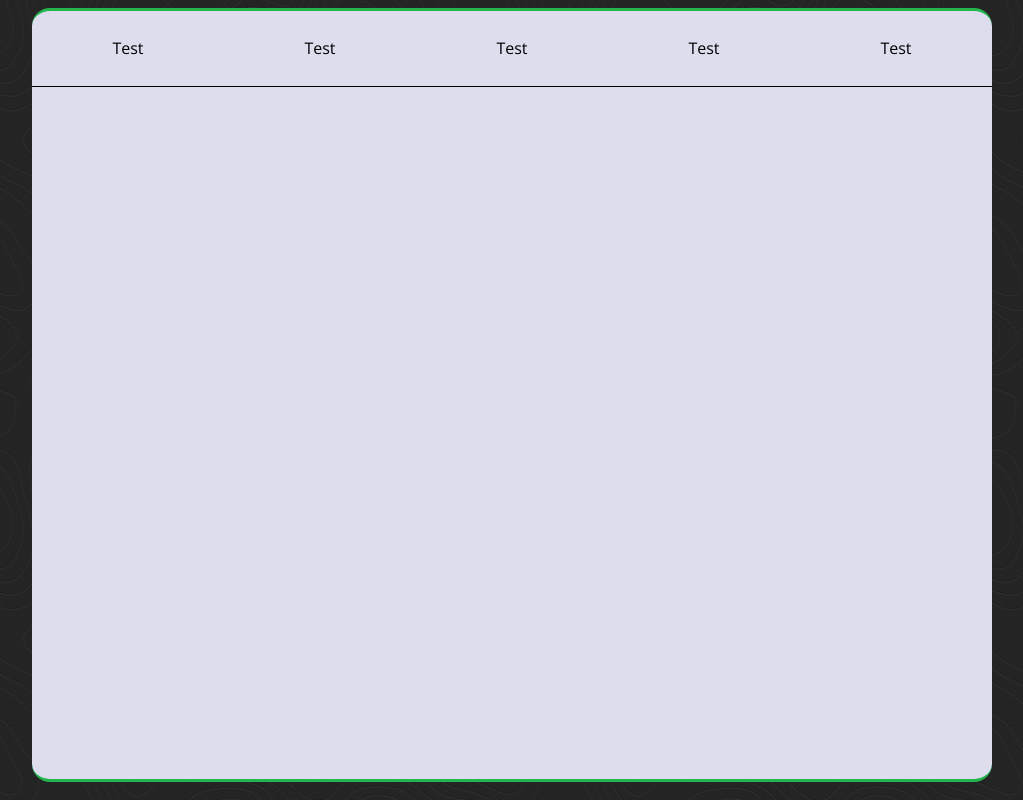
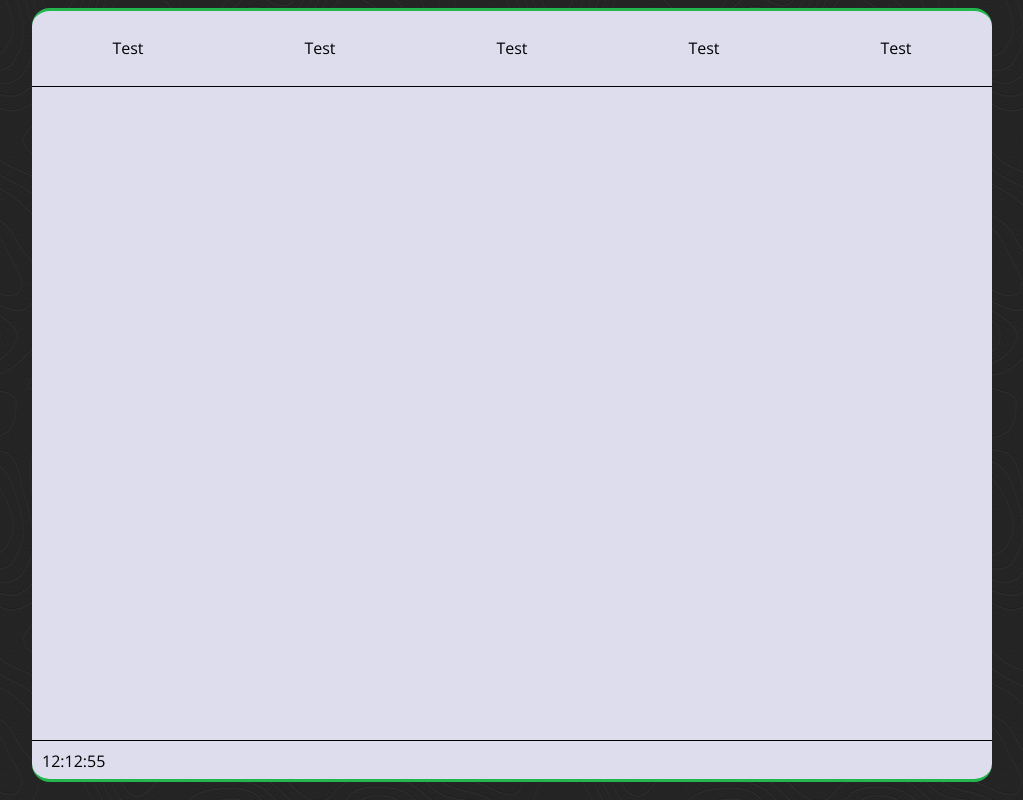
Before and after one commit to ItsRobEllis/HCI, a plain HTML site: page index.html in a window 1280 px wide. Shown: the whole page, without its empty margins (128-1151 px from the left). Drawn offline with nearby package versions, Linux system fonts and the light colour scheme.

Commit message:
Footer & Clock

```diff
--- a/css/master.css
+++ b/css/master.css
@@ -18,6 +18,17 @@ header{
 	width: inherit;
 	height: 75px;
     position: absolute;
+}
+
+footer {
+    width: 940px;
+    height: 40px;
+    top: 740px;
+    position: absolute;
+    border-top: 1px solid black;
+    line-height: 40px;
+    padding-left: 10px;
+    padding-right: 10px;
 }
 
 #Menu {
--- a/index.html
+++ b/index.html
@@ -12,9 +12,9 @@
     <link type="text/css" rel="stylesheet" href="http://fonts.googleapis.com/css?family=Open+Sans:400,600,300"></link>
     <link rel="icon" type="image/png" href="img/favicon.png">
     <!--Scripts-->
-    <script src="js/less.js" type="text/javascript"></script>
+    <script src="js/clock.js" type="text/javascript"></script>
 </head>
-<body>
+<body onload="startTime()">
     <div id="Wrapper"><!--Begin Content-->
         <header>
             <ul id="Menu">
@@ -25,6 +25,9 @@
                 <li class="Menu-Element">Test</li>
             </ul>
         </header>
+        <footer>
+            <div id="time"></div>
+        </footer>
     </div><!--End Content-->
 </body>
 </html>
--- /dev/null
+++ b/js/clock.js
@@ -0,0 +1,15 @@
+function startTime() {
+    var today=new Date();
+    var h=today.getHours();
+    var m=today.getMinutes();
+    var s=today.getSeconds();
+    m = checkTime(m);
+    s = checkTime(s);
+    document.getElementById('time').innerHTML = h+":"+m+":"+s;
+    var t = setTimeout(function(){startTime()},500);
+}
+
+function checkTime(i) {
+    if (i<10) {i = "0" + i};  // add zero in front of numbers < 10
+    return i;
+}
```
